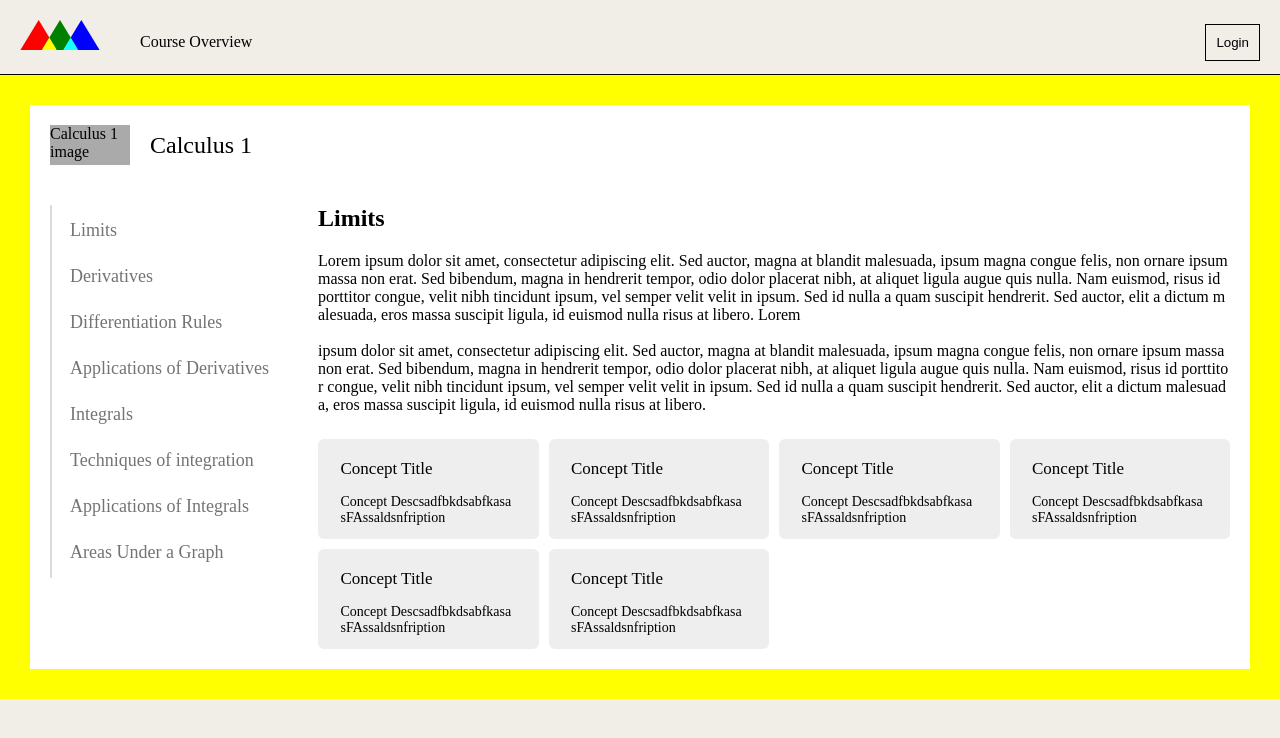
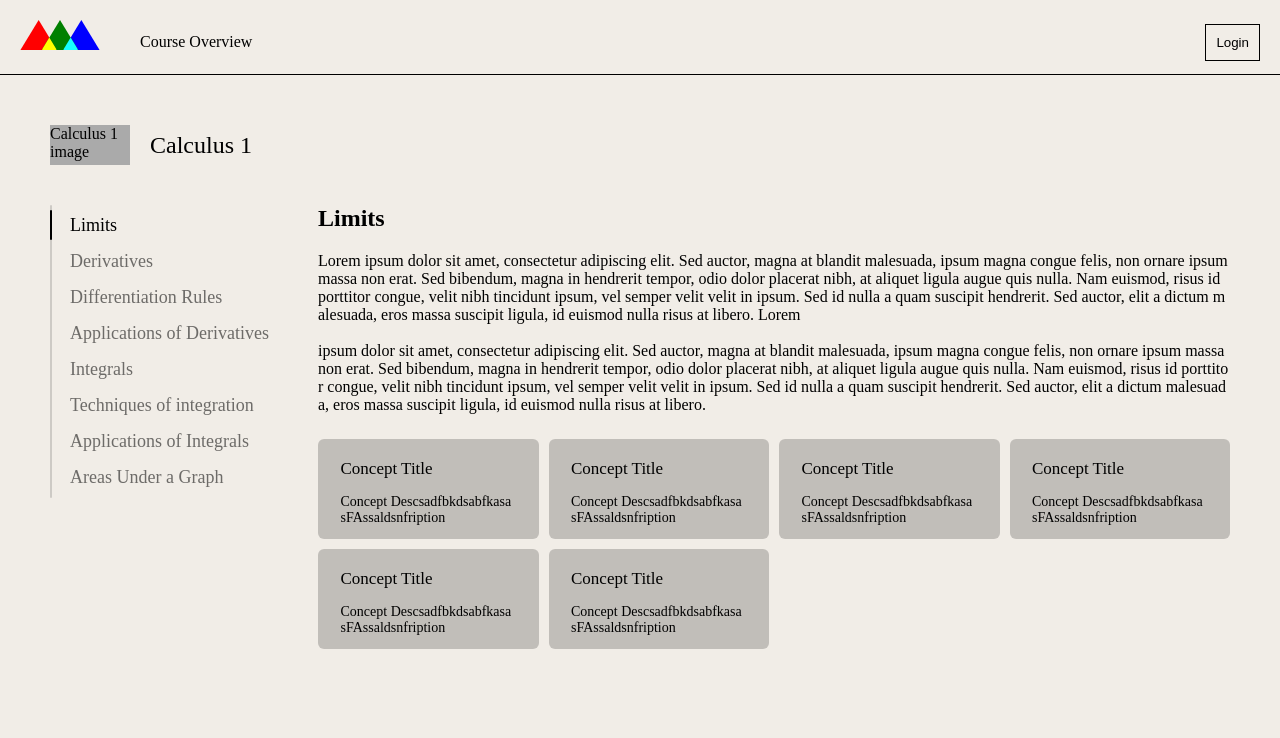
Before and after one commit to DanielKuznetsov/Personalized-Learning-Platform, a React (Create React App) app in the folder e-learning/: page / in a window 1280 px wide. Shown: the top 738 px of the page. Built offline with nearby package versions, Linux system fonts and the light colour scheme.

Commit message:
Add .active class for future dynamic renderring of the active styles

```diff
--- a/e-learning/src/SubjectOverview.js
+++ b/e-learning/src/SubjectOverview.js
@@ -14,14 +14,47 @@ function SubjectOverview() {
         <div className="main">
           <div className="main-sidebar">
             <ul className="main-sidebar-list">
-              <li className="main-sidebar-item">Limits</li>
-              <li className="main-sidebar-item">Derivatives</li>
-              <li className="main-sidebar-item">Differentiation Rules</li>
-              <li className="main-sidebar-item">Applications of Derivatives</li>
-              <li className="main-sidebar-item">Integrals</li>
-              <li className="main-sidebar-item">Techniques of integration</li>
-              <li className="main-sidebar-item">Applications of Integrals</li>
-              <li className="main-sidebar-item">Areas Under a Graph</li>
+              <li className="main-sidebar-item active">
+                <a className="link" href="-">
+                  Limits
+                </a>
+              </li>
+              <li className="main-sidebar-item">
+                {" "}
+                <a className="link" href="-">
+                  Derivatives
+                </a>
+              </li>
+              <li className="main-sidebar-item">
+                <a className="link" href="-">
+                  Differentiation Rules
+                </a>
+              </li>
+              <li className="main-sidebar-item">
+                <a className="link" href="-">
+                  Applications of Derivatives
+                </a>
+              </li>
+              <li className="main-sidebar-item">
+                <a className="link" href="-">
+                  Integrals
+                </a>
+              </li>
+              <li className="main-sidebar-item">
+                <a className="link" href="-">
+                  Techniques of integration
+                </a>
+              </li>
+              <li className="main-sidebar-item">
+                <a className="link" href="-">
+                  Applications of Integrals
+                </a>
+              </li>
+              <li className="main-sidebar-item">
+                <a className="link" href="-">
+                  Areas Under a Graph
+                </a>
+              </li>
             </ul>
           </div>
           <div className="main-context">
--- a/e-learning/src/styles/OverviewCard.scss
+++ b/e-learning/src/styles/OverviewCard.scss
@@ -1,5 +1,5 @@
 .OverviewCard {
-  background-color: #eee;
+  background-color: rgba(0, 0, 0, .2);
   border-radius: 0.6rem;
   padding: 2rem 2.25rem;
   height: 10rem;
--- a/e-learning/src/styles/SubjectOverview.scss
+++ b/e-learning/src/styles/SubjectOverview.scss
@@ -1,10 +1,10 @@
 .SubjectOverview {
   padding: 3rem;
-  background-color: yellow;
+  //   background-color: yellow;
 
   &-wrapper {
     padding: 2rem;
-    background-color: #fff;
+    // background-color: #fff;
     display: flex;
     gap: 4rem;
     flex-direction: column;
@@ -31,6 +31,7 @@
 
       &-sidebar {
         flex: 1;
+
         &-list {
           padding: 1rem 0 1rem 2rem;
           list-style: none;
@@ -53,6 +54,8 @@
         }
 
         &-item {
+          .link {
+            text-decoration: none;
             position: relative;
             cursor: pointer;
             font-size: 1.8rem;
@@ -84,6 +87,14 @@
               opacity: 1;
             }
           }
+
+          &.active .link {
+            color: rgba(0, 0, 0, 1);
+          }
+          &.active .link::before {
+            opacity: 1;
+          }
+        }
       }
 
       &-context {
```
Lines whose indentation alone changed are shown as unchanged.
